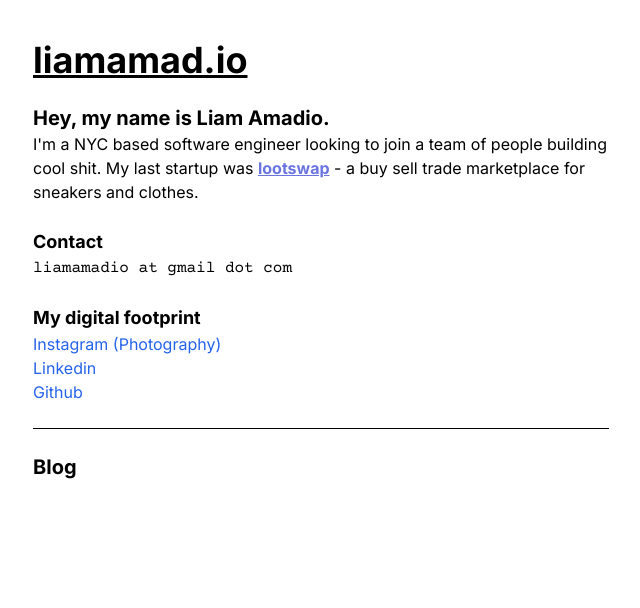
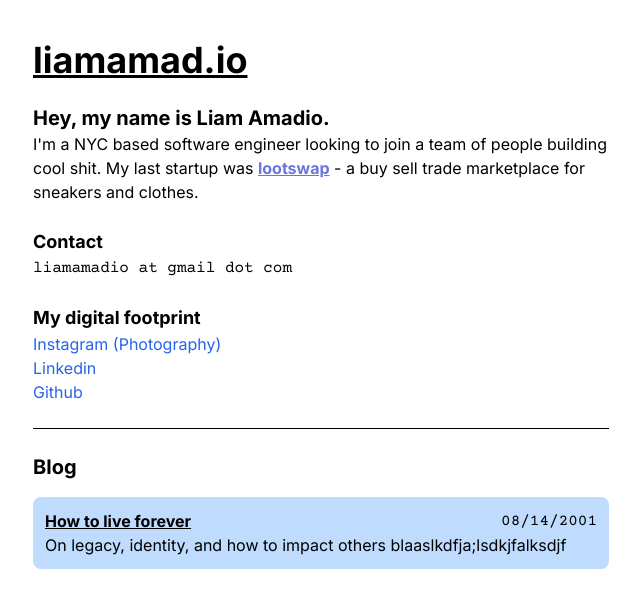
Before and after one commit to cnoott/blog-cms, a Next.js app: page / in a window 1280 px wide. Shown: the top 608 px of the page, without its empty margins (319-959 px from the left). Built offline with nearby package versions, Linux system fonts and the light colour scheme.

Commit message:
blog card placeholder

```diff
--- a/app/page.tsx
+++ b/app/page.tsx
@@ -1,4 +1,5 @@
 import { Courier_Prime } from 'next/font/google';
+import BlogCard from './components/BlogCard';
 
 const courier = Courier_Prime({
   subsets: ['latin'],
@@ -33,8 +34,13 @@ export default function Home() {
       </section>
       <hr className='border-black'/>
 
-      <section>
+      <section className='flex flex-col space-y-4'>
         <h1 className='font-bold text-xl'>Blog</h1>
+        <BlogCard
+          title={'How to live forever'}
+          desc={'On legacy, identity, and how to impact others blaaslkdfja;lsdkjfalksdjf'}
+          date={'08/14/2001'}
+        />
       </section>
     </main>
   );
```
